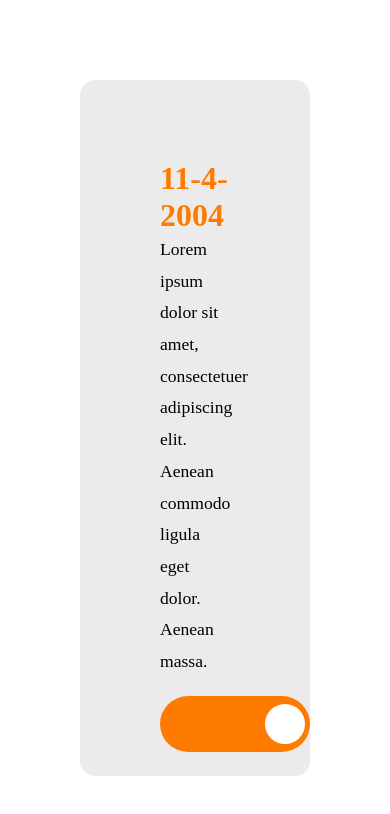
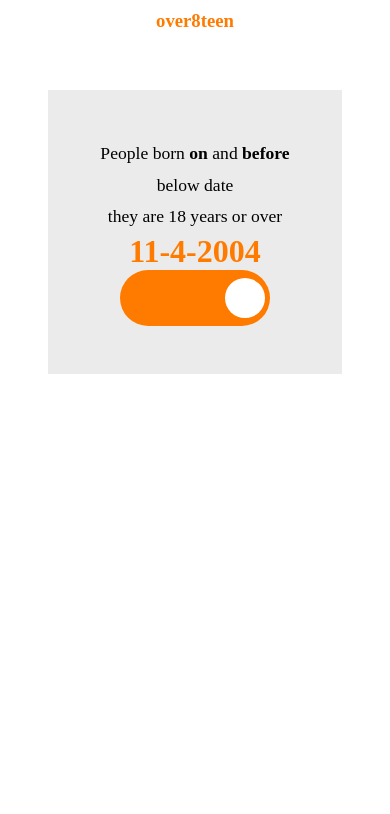
Before and after one commit to simonemiar/over8teen, a plain HTML site: page index.html in a window 390 px wide. Drawn offline with Linux system fonts and the light colour scheme.

Commit message:
fixing mobil to screen, centering, header

```diff
--- a/index.html
+++ b/index.html
@@ -9,10 +9,13 @@
     <link rel="stylesheet" href="style.css">
 </head>
 <body>
+    <header>
+        <h3>over8teen</h3>
+    </header>
     <div class="container">
-        <h1>over8teen</h1>
-        <p>Lorem ipsum dolor sit amet, consectetuer adipiscing elit. Aenean commodo ligula eget dolor. Aenean massa. </p>
-
+        <!-- <h1>over8teen</h1> -->
+        <p>People born <strong>on</strong> and <strong>before</strong> below date <br> they are 18 years or over</p>
+        <h1>placeholder</h1>
         <div class="date"></div>
         <!-- toggle switch -->
         <div class="toggle-container">
--- a/js/theme.js
+++ b/js/theme.js
@@ -2,6 +2,7 @@
 
 // Change theme to dark by adding the `dark` classname to html element.
 let theme = localStorage.getItem('data-theme');
+
 const changeThemeToDark = () => {
     document.documentElement.setAttribute("data-theme", "dark"); // set theme to dark
     localStorage.setItem("data-theme", "dark"); // save theme to local storage
--- a/style.css
+++ b/style.css
@@ -23,20 +23,33 @@ html[data-theme='dark'] {
     --color-text: #B5B5B5;
 }
 
+header h3 {
+    color: var(--color-heading);
+    display: flex;
+    justify-content: center;
+    padding: 10px;
+}
+
 body {
     background-color: var(--bg); /* background color variable */
 }
 
 .container {
   background-color: var(--bg-panel); /* background panel color variable */
-  margin: 5em;
-  padding: 5em;
-  border-radius: 15px;
+  margin: 3em;
+  padding: 3em;
+  display: flex;
+  flex-direction: column;
+  align-items: center;
 }
 
 .container h1 {
   margin: 0;
   color: var(--color-heading); /* heading 1 background color variable */
+}
+
+.container :nth-child(1+2+3){
+    padding-bottom: 10px;
 }
 
 .container p {
@@ -45,6 +58,7 @@ body {
   grid-area: content;
   font-size: 1.1em;
   line-height: 1.8em;
+  text-align: center;
 }
 
 input[type=checkbox] { /* styling for input element */
@@ -90,3 +104,10 @@ input:checked + label:after {
 label:active:after {
     width: 45px;
 }
+
+@media only screen and (min-width: 600px) {
+    .container {
+        margin: 5em;
+        padding: 5em;
+    }
+}
```
Also changed, not shown: js/script.js (+0 -23 lines).
